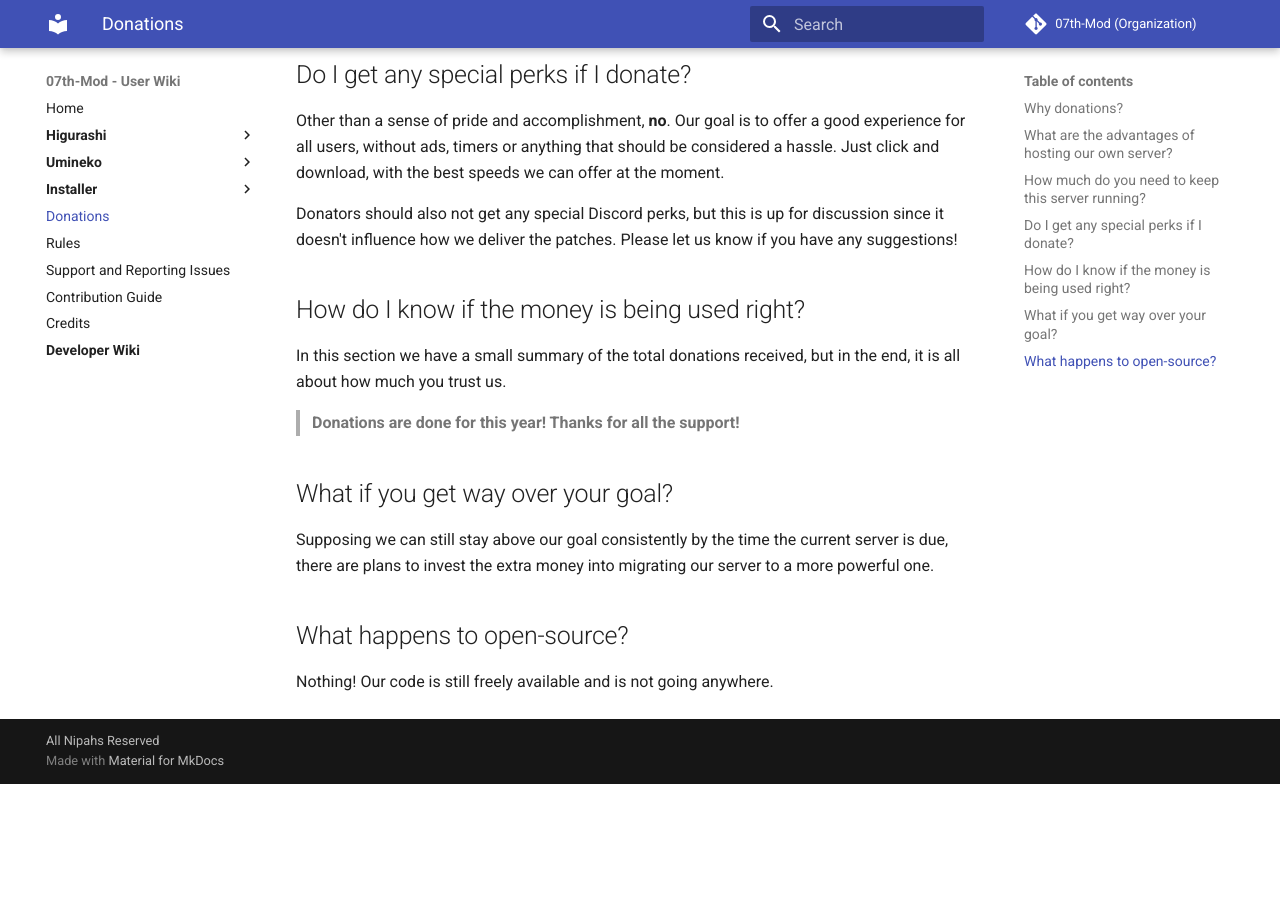
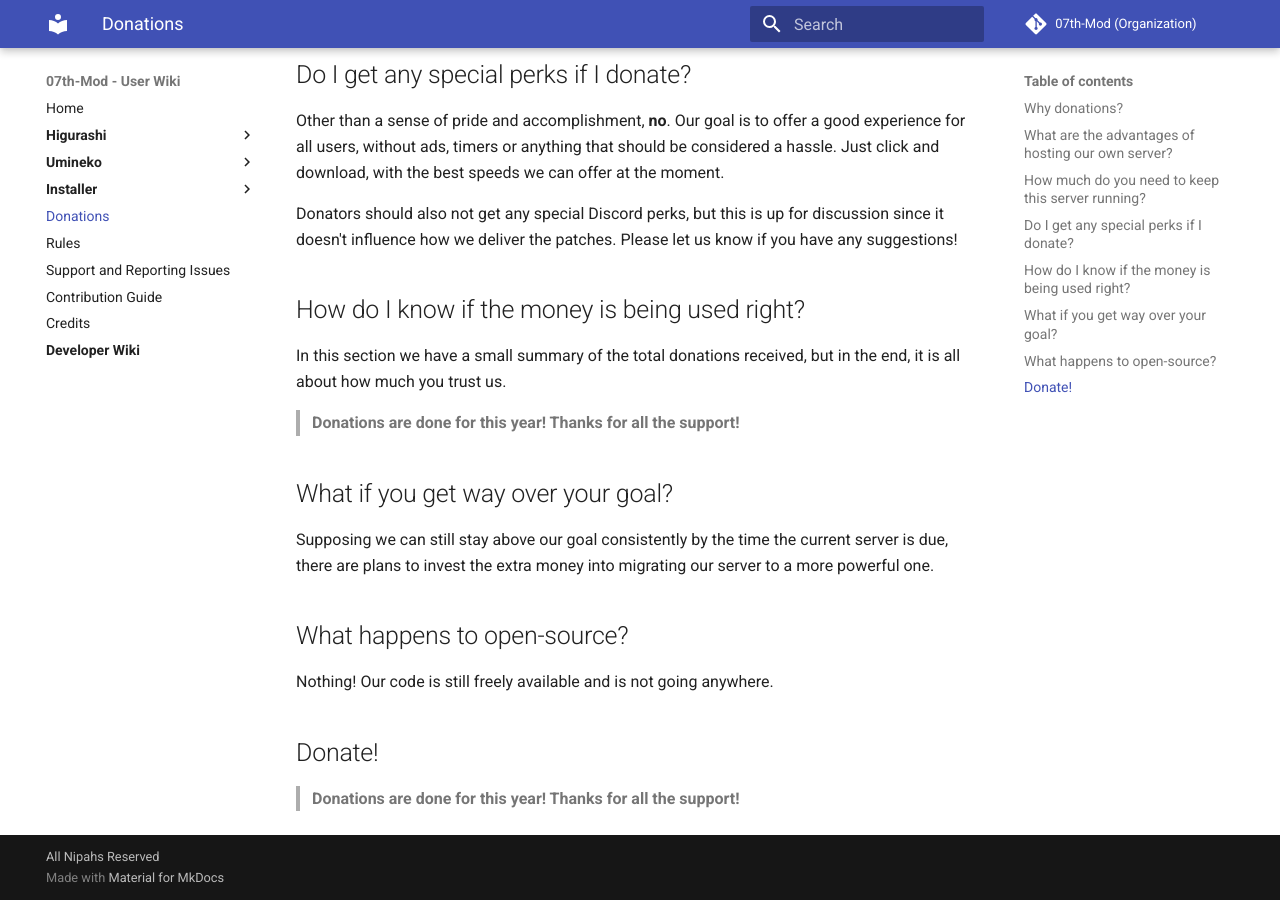
Before and after one commit to 07th-mod/wiki, an MkDocs documentation site: the page built from docs/Donations.md, in a window 1280 px wide and 900 px high, scrolled down 1819 px. Built offline with MkDocs 1.6.1 and Material for MkDocs 9.7.7, drawn with Linux system fonts in a browser that asks for light colours; before the commit the page ends 2603 px from its top, so only the background shows below that.

Commit message:
Update Donations.md

```diff
--- a/docs/Donations.md
+++ b/docs/Donations.md
@@ -60,3 +60,7 @@
 ## What happens to open-source?
 
 Nothing! Our code is still freely available and is not going anywhere.
+
+## Donate!
+
+> **Donations are done for this year! Thanks for all the support!**
```
